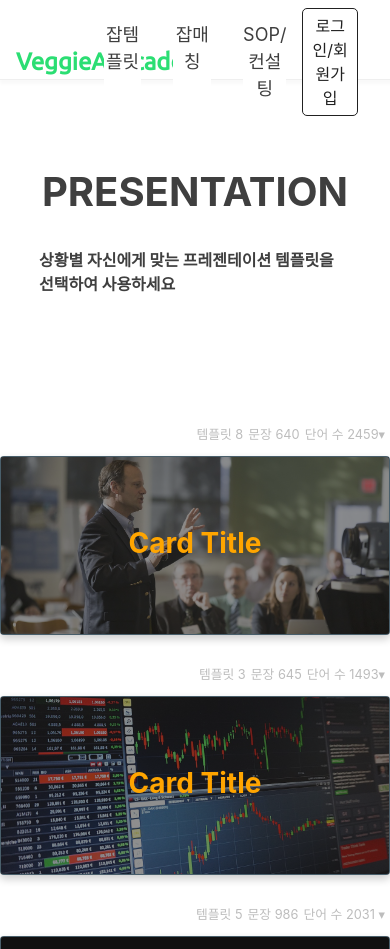
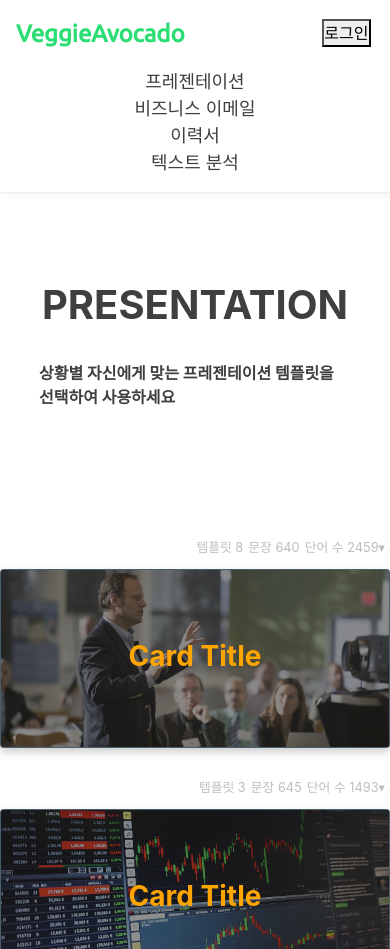
Before and after one commit to veggieavocado/avocado-front-beta, a website: page templates/pptselect.html in a window 390 px wide. Shown: the top 949 px of the page. Drawn offline with nearby package versions, Linux system fonts and the light colour scheme; files that its build step writes are made by us from their sources; files whose address does not match are found by name.

Commit message:
frontend connection

```diff
--- a/assets/common/home.css
+++ b/assets/common/home.css
@@ -95,7 +95,7 @@
 
 
 /* Content-3 CSS starts here */
-.content-3 {
+/* .content-3 {
   height: 34rem;
   width: 70%;
   display: flex;
@@ -173,7 +173,7 @@
     .veggie-main-imgbox-text > .veggie-main-imgbox-txt-2 {
       margin-bottom: 10px;
       margin-left: 10px;
-    }
+    } */
 
 /* Content-3 CSS ends here */
 
@@ -181,13 +181,14 @@
 
     .content-4-wrapper {
       width: 100%;
+      height: 25rem;
       background-color: #F6F7F7;
     }
 
     .content-4 {
       width: 70%;
       margin: auto;
-      /* background-color: red; */
+      /* background-color: blue; */
     }
 
     .content-4 > .textanalysis-txt {
@@ -222,44 +223,6 @@
 
 /*Mobile Styles*/
 @media only screen and (max-width: 900px) {
-
-  .navbar {
-    height: auto;
-    display: flex;
-    flex-direction: column;
-
-  }
-
-  .navbar > .navbar-logo {
-    position: relative;
-    left: -40%;
-    top: 0%;
-    margin: 0.5rem 0;
-  }
-
-  .navbar > .navbar-action {
-    width: 90%;
-    margin: 0.5rem 0;
-
-    display: flex;
-    flex-direction: column;
-    align-items: center;
-  }
-
-  .navbar-login {
-    position: absolute;
-    right: 5%;
-    top: 10%;
-  }
-
-
-  .navbar-login > .wide-button {
-    display: none;
-  }
-
-  .navbar-login > .narrow-button {
-    display: block;
-  }
 
   .content-1{
     height: 15rem;
@@ -322,11 +285,3 @@
   .footer > .comp-info {
     width: 100%;
   }
-
-
-/* Tablet Styles */
-@media only screen and (min-width: 401px) and (max-width: 960px) {
-
-
-
-}
--- a/assets/common/style.css
+++ b/assets/common/style.css
@@ -363,3 +363,45 @@ a:hover {
       margin-bottom: 2rem;
     }
 /* Footer CSS ends here */
+
+
+/*Mobile Styles*/
+@media only screen and (max-width: 900px) {
+
+  .navbar {
+    height: auto;
+    display: flex;
+    flex-direction: column;
+
+  }
+
+  .navbar > .navbar-logo {
+    position: relative;
+    left: -40%;
+    top: 0%;
+    margin: 0.5rem 0;
+  }
+
+  .navbar > .navbar-action {
+    width: 90%;
+    margin: 0.5rem 0;
+
+    display: flex;
+    flex-direction: column;
+    align-items: center;
+  }
+
+  .navbar-login {
+    position: absolute;
+    right: 5%;
+    top: 10%;
+  }
+
+
+  .navbar-login > .wide-button {
+    display: none;
+  }
+
+  .navbar-login > .narrow-button {
+    display: block;
+  }
--- a/templates/login.html
+++ b/templates/login.html
@@ -6,8 +6,8 @@
     <title>베지아보카도</title>
     <link rel="icon" href="img/avocado.ico" type="image/x-icon" />
     <link rel="stylesheet" href="https://stackpath.bootstrapcdn.com/bootstrap/4.1.1/css/bootstrap.min.css" integrity="sha384-WskhaSGFgHYWDcbwN70/dfYBj47jz9qbsMId/iRN3ewGhXQFZCSftd1LZCfmhktB" crossorigin="anonymous">
-    <link rel="stylesheet" href="css/style.css" type="text/css" media="all">
-    <link rel="stylesheet" href="css/login.css" type="text/css" media="all">
+    <link rel="stylesheet" href="common/style.css" type="text/css" media="all">
+    <link rel="stylesheet" href="common/login.css" type="text/css" media="all">
     <link href="https://fonts.googleapis.com/css?family=Jua|Nanum+Gothic|Gothic+A1|Ubuntu" rel="stylesheet">
     <link rel="stylesheet" href="https://use.fontawesome.com/releases/v5.1.0/css/all.css" integrity="sha384-lKuwvrZot6UHsBSfcMvOkWwlCMgc0TaWr+30HWe3a4ltaBwTZhyTEggF5tJv8tbt" crossorigin="anonymous">
 
@@ -20,7 +20,7 @@
     <div class="body">
 
       <div class="navbar">
-        <div class="navbar-logo">VeggieAvocado</div>
+        <div class="navbar-logo"><a href="/home">VeggieAvocado</a></div>
       </div>
 
       <div class="content-1">
--- a/templates/pptselect.html
+++ b/templates/pptselect.html
@@ -18,41 +18,43 @@
 
   <body>
 
+    <div class="body">
+
       <div class="navbar">
         <div class="navbar-logo"><a href="/home">VeggieAvocado</a></div>
         <div class="navbar-action">
-        <div class="action-btn template">
+          <div class="action-btn presentation">
+            <div class="action-btn-text"><a href="/pptselect">
+              프레젠테이션
+            </a></div>
+          </div>
+
+          <div class="action-btn mail">
             <div class="action-btn-text">
-            잡템플릿
-          </div>
-          <!-- <ul class="template-dropdown">
-            <li class="list-first"><a href="/editdoc.html">이력서</a></li>
-            <li>커버레터</li>
-            <li class="list-last">모의면접</li>
-          </ul> -->
-        </div>
-        <div class="action-btn matching">
-          <div class="action-btn-text">
-            잡매칭
-          </div>
-          <!-- <ul class="template-dropdown">
-            <li class="list-first">회사/직무</li>
-            <li class="list-last">1:1 잡매칭</li>
-          </ul> -->
-        </div>
-        <div class="action-btn sop">
-          <div class="action-btn-text">
-            SOP/컨설팅
-          </div>
-          <!-- <ul class="template-dropdown">
-            <li class="list-first">대학원리스트</li>
-            <li>SOP첨삭</li>
-            <li class="list-last">합격자소서</li>
-          </ul> -->
+              비즈니스 이메일
             </div>
           </div>
+
+          <div class="action-btn resume">
+            <div class="action-btn-text">
+              이력서
+            </div>
+          </div>
+
+          <div class="action-btn textanalyze">
+            <div class="action-btn-text">
+              텍스트 분석
+            </div>
+          </div>
+        </div>
+
         <div class="navbar-login">
+          <div class="wide-button">
             <button class="login-btn"><a href="/login">로그인/회원가입</a></button>
+          </div>
+          <div class="narrow-button">
+            <button type="login-btn" name="button">로그인</button>
+          </div>
         </div>
       </div>
 
@@ -76,7 +78,7 @@
             <div class="card">
               <div class="card-img one"></div>
               <div class="container-head">
-                <br><h3><b>Card Title</b></h3><br>
+                <a href="/template"><br><h3><b>Card Title</b></h3></a><br>
               </div>
               <!-- <div class="container-content">
                 <p>This is a simple card. I am good at containing small bits of information.</p><br>
@@ -93,7 +95,7 @@
             <div class="card">
               <div class="card-img two"></div>
               <div class="container-head">
-                <br><h3><b>Card Title</b></h3><br></div>
+                <a href="/template"><br><h3><b>Card Title</b></h3><br></a></div>
             </div>
           </div>
 
@@ -106,7 +108,7 @@
             <div class="card">
               <div class="card-img three"></div>
               <div class="container-head">
-                <br><h3><b>Card Title</b></h3><br></div>
+                <a href="/template"><br><h3><b>Card Title</b></h3><br></a></div>
             </div>
           </div>
 
@@ -122,7 +124,7 @@
             <div class="card">
               <div class="card-img four"></div>
               <div class="container-head">
-                <br><h3><b>Card Title</b></h3><br></div>
+                <a href="/template"><br><h3><b>Card Title</b></h3><br></a></div>
             </div>
           </div>
 
@@ -135,7 +137,7 @@
             <div class="card">
               <div class="card-img five"></div>
               <div class="container-head">
-                <br><h3><b>Card Title</b></h3><br></div>
+                <a href="/template"><br><h3><b>Card Title</b></h3><br></a></div>
             </div>
           </div>
 
@@ -148,7 +150,7 @@
             <div class="card">
               <div class="card-img six"></div>
               <div class="container-head">
-                <br><h3><b>Card Title</b></h3><br></div>
+                <a href="/template"><br><h3><b>Card Title</b></h3><br></a></div>
             </div>
           </div>
         </div>
```
Also changed, not shown: templates/home.html (+2 -2 lines), templates/register.html (+3 -3 lines), templates/templateview.html (+1 -1 lines). Lines whose indentation alone changed are shown as unchanged.
